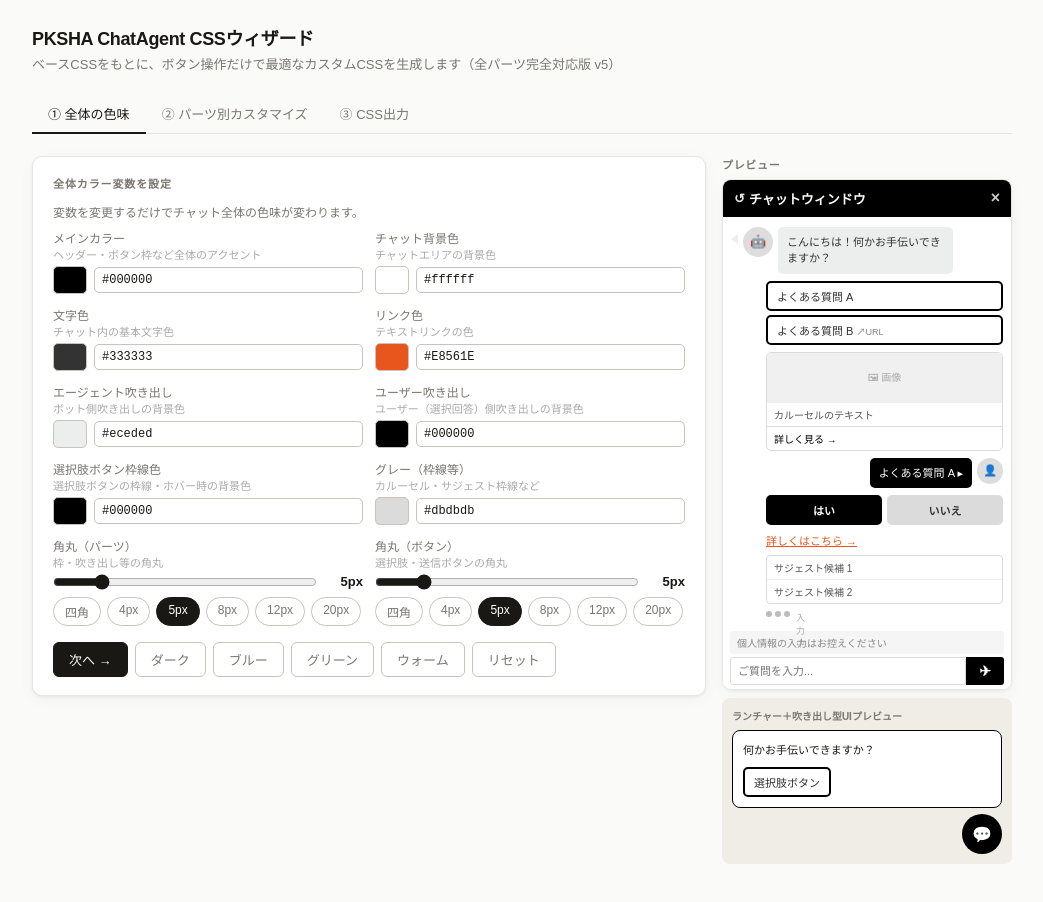
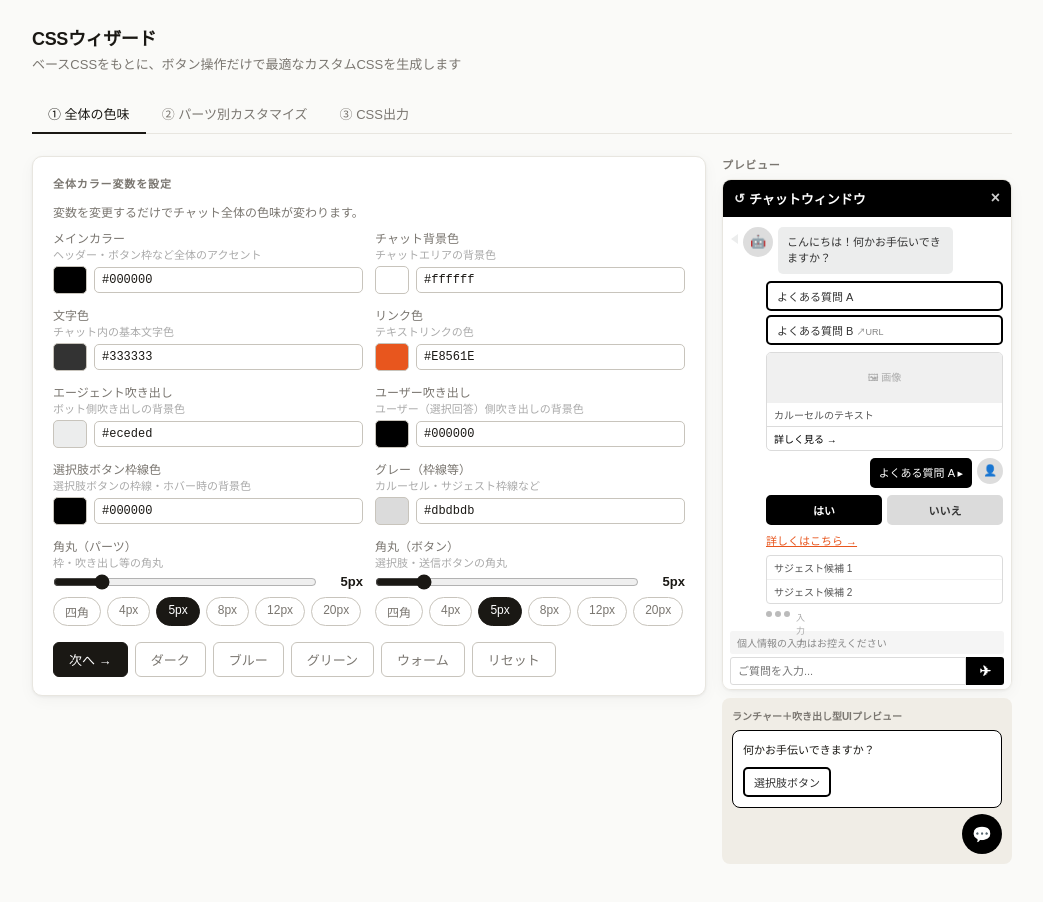
Before and after one commit to yusukeota-debug/css-wizard, a plain HTML site: page index.html in a window 1280 px wide. Shown: the whole page, without its empty margins (118-1161 px from the left). Drawn offline with Linux system fonts and the light colour scheme.

Commit message:
Update index.html

```diff
--- a/index.html
+++ b/index.html
@@ -3,7 +3,7 @@
 <head>
 <meta charset="UTF-8">
 <meta name="viewport" content="width=device-width, initial-scale=1.0">
-<title>PKSHA ChatAgent CSSウィザード v5</title>
+<title>CSSウィザード</title>
 <style>
 :root {
   --bg:#fafaf8;--surface:#fff;--border:#e8e6e0;--border-s:#c8c4bc;
@@ -132,8 +132,8 @@
 </head>
 <body>
 <div class="wrap">
-  <h1>PKSHA ChatAgent CSSウィザード</h1>
-  <p class="sub">ベースCSSをもとに、ボタン操作だけで最適なカスタムCSSを生成します（全パーツ完全対応版 v5）</p>
+  <h1>CSSウィザード</h1>
+  <p class="sub">ベースCSSをもとに、ボタン操作だけで最適なカスタムCSSを生成します</p>
   <div class="tabs">
     <button class="tab active" onclick="switchTab('base',this)">① 全体の色味</button>
     <button class="tab" onclick="switchTab('parts',this)">② パーツ別カスタマイズ</button>
```
